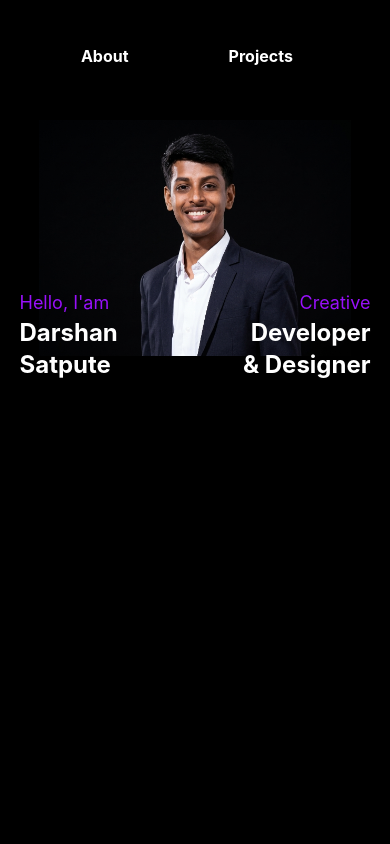
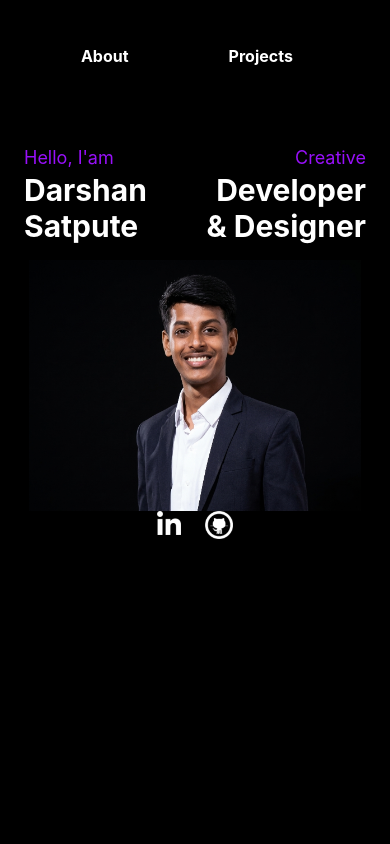
Before and after one commit to darshan123satpute/Portfolio, a React (Vite) app: page / in a window 390 px wide. Shown: the top 844 px of the page. Built offline with nearby package versions, Linux system fonts and the light colour scheme.

Commit message:
4th website

```diff
--- a/src/Intro.jsx
+++ b/src/Intro.jsx
@@ -26,6 +26,55 @@ useEffect(() => {
   return (
     <div className='relative min-h-screen mt-9 overflow-hidden'>
 
+      {/* ── MOBILE LAYOUT (flex column, no absolute) ── */}
+      <div className='flex flex-col items-center md:hidden'>
+
+        {/* Top text row */}
+        <div className='flex justify-between w-full px-6 pt-6'>
+          <div className='text-white'>
+            <div className='text-purple-600 text-lg' data-aos="fade-right">
+              Hello, I'am
+            </div>
+            <div className='text-3xl font-bold' data-aos="fade-in">
+              Darshan <br /> Satpute
+            </div>
+          </div>
+
+          <div className='text-white text-right'>
+            <div className='text-purple-600 text-lg' data-aos="fade-left">
+              Creative
+            </div>
+            <div className='text-3xl font-bold' data-aos="fade-in">
+              Developer <br /> & Designer
+            </div>
+          </div>
+        </div>
+
+        {/* Image */}
+        <div className='flex justify-center mt-4'>
+          <img
+            src={dimg}
+            alt=""
+            className='w-[85vw] max-w-[400px] h-auto'
+            data-aos="fade-down"
+          />
+        </div>
+
+        {/* Social icons */}
+        <div className='flex gap-x-6 pb-8' data-aos="fade-up">
+          <a href="https://www.linkedin.com/in/darshansatpute/" target="_blank">
+            <img src={linkedin} className='h-6 w-6 hover:scale-110 transition duration-300'/>
+          </a>
+          <a href="https://github.com/darshan123satpute" target="_blank">
+            <img src={github} className='h-7 w-7 hover:scale-110 transition duration-300'/>
+          </a>
+        </div>
+      </div>
+
+      {/* ── DESKTOP LAYOUT (absolute, exactly like before) ── */}
+      <div className='hidden md:block'>
+
+        {/* Center image */}
         <div className='relative flex justify-center'>
           <img
             src={dimg}
@@ -35,40 +84,52 @@ useEffect(() => {
           />
         </div>
 
-      <div className='text-white absolute top-[20%] left-[5%] md:left-[10%]'>
+        {/* Left text */}
+        <div className='text-white absolute top-[20%] left-[10%]'>
           <div
-          className='text-purple-600 text-lg md:text-2xl lg:text-3xl'
+            className='text-purple-600 text-2xl lg:text-3xl'
             data-aos="fade-right"
           >
             Hello, I'am
           </div>
-
           <div
-          className='text-2xl md:text-4xl lg:text-6xl font-bold'
+            className='text-4xl lg:text-6xl font-bold'
             data-aos="fade-in"
           >
             Darshan <br /> Satpute
           </div>
         </div>
 
-
-      <div className='text-white absolute top-[20%] right-[5%] md:right-[10%] text-right'>
+        {/* Right text */}
+        <div className='text-white absolute top-[20%] right-[10%] text-right'>
           <div
-          className='text-purple-600 text-lg md:text-2xl lg:text-3xl'
+            className='text-purple-600 text-2xl lg:text-3xl'
             data-aos="fade-left"
           >
             Creative
           </div>
-
           <div
-          className='text-2xl md:text-4xl lg:text-6xl font-bold'
+            className='text-4xl lg:text-6xl font-bold'
             data-aos="fade-in"
           >
             Developer <br /> & Designer
           </div>
         </div>
 
+        {/* Social icons */}
+        <div
+          className='absolute bottom-[150px] left-[200px] flex flex-col gap-y-6 z-50'
+          data-aos="fade-right"
+        >
+          <a href="https://www.linkedin.com/in/darshansatpute/" target="_blank">
+            <img src={linkedin} className='h-7 w-7 hover:scale-110 transition duration-300'/>
+          </a>
+          <a href="https://github.com/darshan123satpute" target="_blank">
+            <img src={github} className='h-8 w-8 hover:scale-110 transition duration-300'/>
+          </a>
+        </div>
 
+      </div>
 
     </div>
   )
```
Lines whose indentation alone changed are shown as unchanged.
